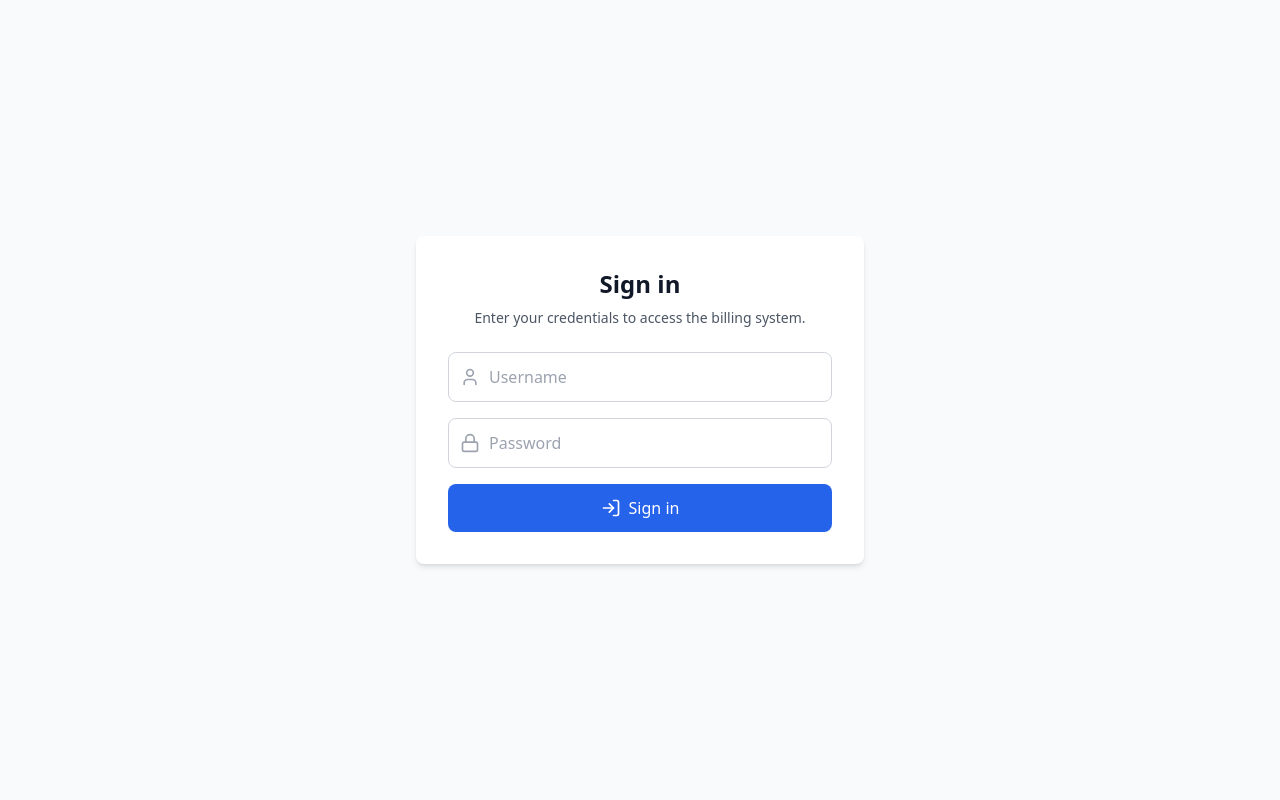
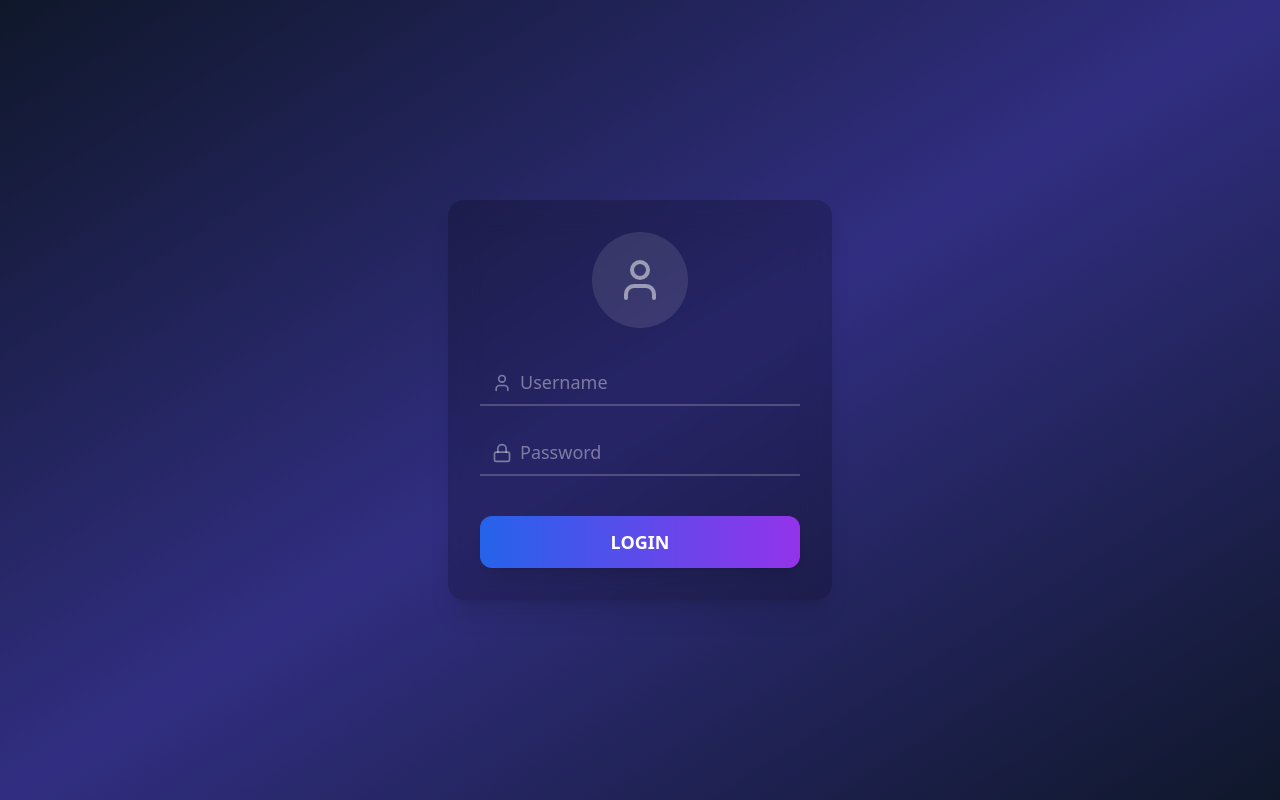
Before and after one commit to mevenky2004/bill, a React (Vite) app: page / in a window 1280 px wide. Built offline with nearby package versions, Linux system fonts and the light colour scheme.

Commit message:
Integrated Firebase Firestore database

```diff
--- a/index.html
+++ b/index.html
@@ -2,9 +2,10 @@
 <html lang="en">
   <head>
     <meta charset="UTF-8" />
-    <link rel="icon" type="image/svg+xml" href="/vite.svg" />
+
+    <link rel="icon" type="image/png" href="/favicon.png" />
+
     <meta name="viewport" content="width=device-width, initial-scale=1.0" />
-    <!-- Setting title to a blank character to hide it from print headers -->
     <title> </title>
   </head>
   <body>
--- a/src/components/Login.tsx
+++ b/src/components/Login.tsx
@@ -1,5 +1,7 @@
+// src/components/Login.tsx
+
 import React, { useState } from 'react';
-import { User, Lock, LogIn } from 'lucide-react';
+import { User, Lock } from 'lucide-react';
 
 interface Props {
   onLogin: (isLoggedIn: boolean) => void;
@@ -12,6 +14,7 @@ const Login: React.FC<Props> = ({ onLogin }) => {
 
   const handleLogin = (e: React.FormEvent) => {
     e.preventDefault();
+    // Your login credentials remain the same
     if (username === 'samyuktha123' && password === '2013') {
       onLogin(true);
     } else {
@@ -20,63 +23,60 @@ const Login: React.FC<Props> = ({ onLogin }) => {
   };
 
   return (
-    <div className="min-h-screen flex items-center justify-center bg-gray-50">
-      <div className="max-w-md w-full bg-white p-8 rounded-lg shadow-md">
-        <div className="text-center mb-6">
-          <h2 className="text-2xl font-bold text-gray-900">Sign in</h2>
-          <p className="text-sm text-gray-600 mt-2">
-            Enter your credentials to access the billing system.
-          </p>
+    // Main container with a dark, gradient background
+    <div className="min-h-screen w-full flex items-center justify-center p-4 bg-gradient-to-br from-slate-900 via-indigo-900 to-slate-900">
+
+      {/* "Glass" Login Form Container */}
+      <div className="max-w-sm w-full bg-black/20 backdrop-blur-lg rounded-2xl shadow-xl p-8 space-y-8">
+
+        {/* User Icon Placeholder */}
+        <div className="flex justify-center">
+          <div className="h-24 w-24 bg-white/10 rounded-full flex items-center justify-center">
+            <User className="h-12 w-12 text-white/50" />
           </div>
-        <form onSubmit={handleLogin} className="space-y-4">
-          <div>
-            <label className="sr-only" htmlFor="username">
-              Username
-            </label>
-            <div className="relative">
-              <div className="absolute inset-y-0 left-0 pl-3 flex items-center pointer-events-none">
-                <User className="h-5 w-5 text-gray-400" />
         </div>
+
+        <form onSubmit={handleLogin} className="space-y-6">
+          {/* Username Field */}
+          <div className="relative flex items-center">
+            <User className="absolute left-3 h-5 w-5 text-white/40" />
             <input
               id="username"
               name="username"
               type="text"
               value={username}
               onChange={(e) => setUsername(e.target.value)}
-                className="w-full pl-10 pr-3 py-3 border border-gray-300 rounded-lg focus:outline-none focus:ring-2 focus:ring-blue-500"
+              className="w-full pl-10 bg-transparent border-0 border-b-2 border-white/20 focus:border-white/60 focus:ring-0 py-2 text-lg text-white placeholder:text-white/40 transition-colors"
               placeholder="Username"
               required
             />
           </div>
-          </div>
-          <div>
-            <label className="sr-only" htmlFor="password">
-              Password
-            </label>
-            <div className="relative">
-              <div className="absolute inset-y-0 left-0 pl-3 flex items-center pointer-events-none">
-                <Lock className="h-5 w-5 text-gray-400" />
-              </div>
+
+          {/* Password Field */}
+          <div className="relative flex items-center">
+            <Lock className="absolute left-3 h-5 w-5 text-white/40" />
             <input
               id="password"
               name="password"
               type="password"
               value={password}
               onChange={(e) => setPassword(e.target.value)}
-                className="w-full pl-10 pr-3 py-3 border border-gray-300 rounded-lg focus:outline-none focus:ring-2 focus:ring-blue-500"
+              className="w-full pl-10 bg-transparent border-0 border-b-2 border-white/20 focus:border-white/60 focus:ring-0 py-2 text-lg text-white placeholder:text-white/40 transition-colors"
               placeholder="Password"
               required
             />
           </div>
-          </div>
-          {error && <p className="text-red-500 text-sm text-center">{error}</p>}
+
+          {error && <p className="text-red-400 text-sm text-center !mt-4">{error}</p>}
+
+          {/* Login Button */}
           <button
             type="submit"
-            className="w-full bg-blue-600 hover:bg-blue-700 text-white font-medium py-3 rounded-lg flex items-center justify-center gap-2 transition-colors"
+            className="w-full bg-gradient-to-r from-blue-600 to-purple-600 hover:from-blue-700 hover:to-purple-700 text-white font-bold py-3 rounded-xl transition-all duration-300 text-lg shadow-lg !mt-10"
           >
-            <LogIn className="h-5 w-5" />
-            Sign in
+            LOGIN
           </button>
+
         </form>
       </div>
     </div>
```
Also changed, not shown: public/favicon.png (added). Lines whose indentation alone changed are shown as unchanged.
